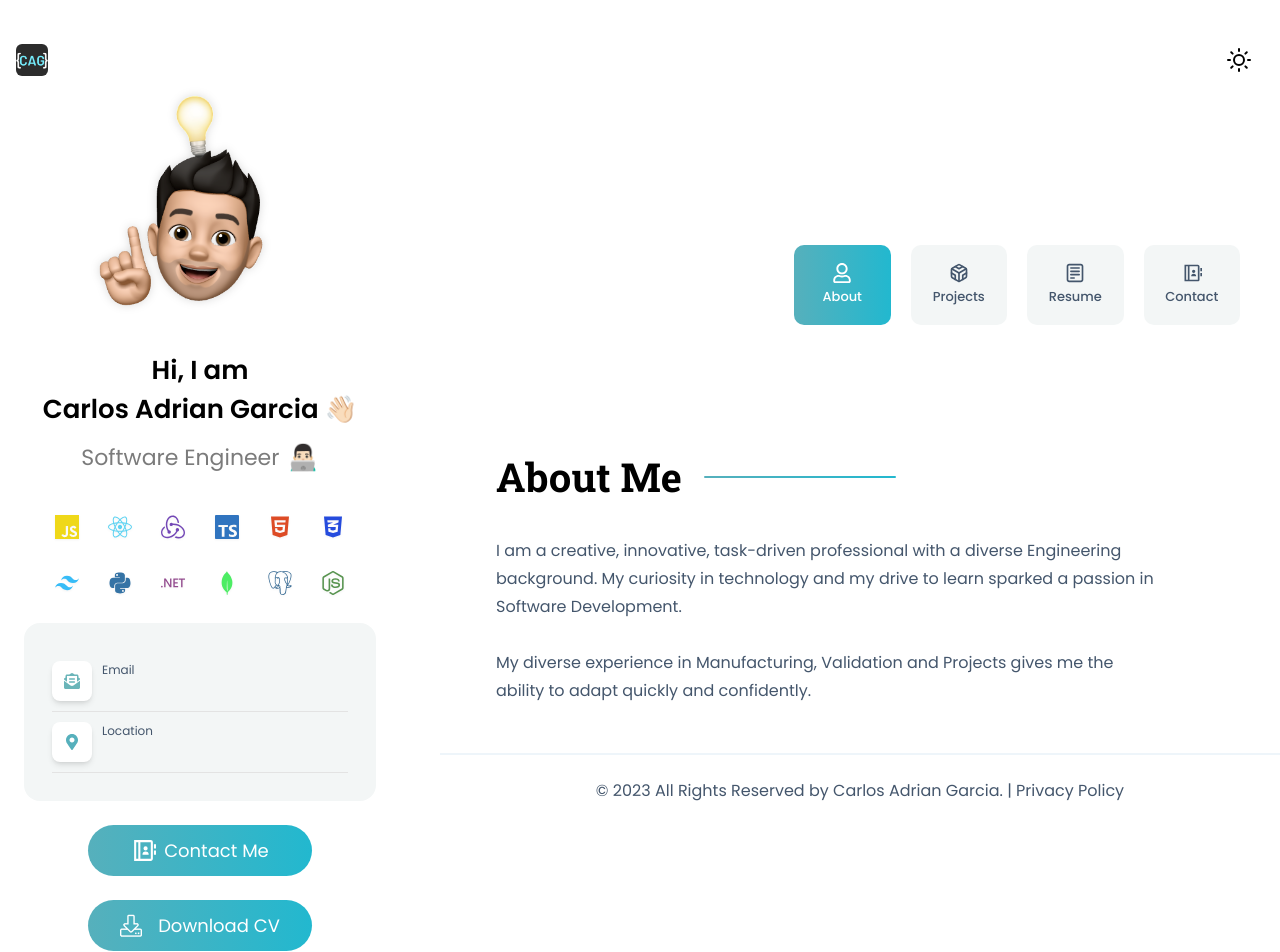
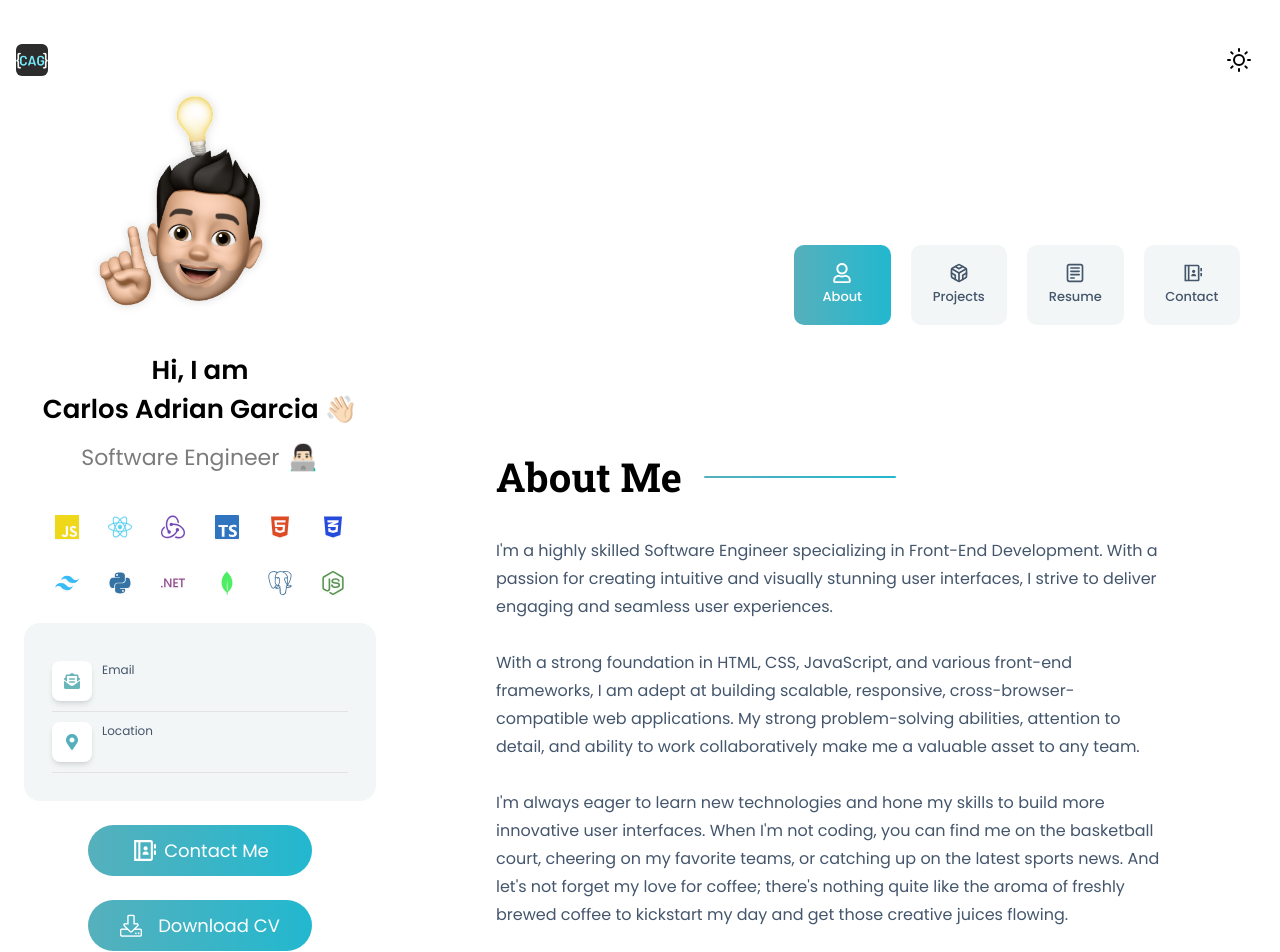
Before and after one commit to cagarcia2011/carlosadriangarcia, a React (Vite) app: page / in a window 1280 px wide. Shown: the top 952 px of the page. Built offline with nearby package versions, Linux system fonts and the light colour scheme.

Commit message:
Rewrite about me

```diff
--- a/src/pages/about/index.tsx
+++ b/src/pages/about/index.tsx
@@ -2,6 +2,20 @@ import { Footer, PageTitle } from '../../components'
 import { HomeCard } from '../home/HomeCard';
 import { useData } from '../../hooks';
 import { useEffect } from 'react';
+
+const AboutMeParagraph = () => {
+
+  return (
+    <p className="text-gray-lite  dark:text-color-910 leading-7">
+      I'm a highly skilled Software Engineer specializing in Front-End Development.
+      With a passion for creating intuitive and visually stunning user interfaces, I strive to deliver engaging and seamless user experiences.
+      <br /><br />With a strong foundation in HTML, CSS, JavaScript, and various front-end frameworks, I am adept at building scalable, responsive, cross-browser-compatible web applications.
+      My strong problem-solving abilities, attention to detail, and ability to work collaboratively make me a valuable asset to any team.
+      <br /><br />
+      I'm always eager to learn new technologies and hone my skills to build more innovative user interfaces. When I'm not coding, you can find me on the basketball court, cheering on my favorite teams, or catching up on the latest sports news. And let's not forget my love for coffee; there's nothing quite like the aroma of freshly brewed coffee to kickstart my day and get those creative juices flowing.
+    </p>
+  )
+}
 
 export const About = () => {
   const { avatars, handleImageChange } = useData()
@@ -30,10 +44,7 @@ export const About = () => {
                 <h2 className="after-effect after:left-52 mb-5">About Me</h2>
                 <div className="col-span-12 space-y-2.5">
                   <div className="lg:mr-16">
-                    <p className="text-gray-lite  dark:text-color-910 leading-7">
-                      I am a creative, innovative, task-driven professional with a diverse Engineering background. My curiosity in technology and my drive to learn sparked a passion in Software Development. <br /><br />
-                      My diverse experience in Manufacturing, Validation and Projects gives me the ability to adapt quickly and confidently.
-                    </p>
+                    <AboutMeParagraph />
                   </div>
                 </div>
               </div>
@@ -41,10 +52,7 @@ export const About = () => {
             <div className="lg:grid grid-cols-12 md:gap-10 pt-4 md:pt-[30px] items-center hidden " data-aos="fade-up">
               <div className="col-span-12 space-y-2.5">
                 <div className="lg:mr-16">
-                  <p className="text-gray-lite  dark:text-color-910 leading-7">
-                    I am a creative, innovative, task-driven professional with a diverse Engineering background. My curiosity in technology and my drive to learn sparked a passion in Software Development. <br /><br />
-                    My diverse experience in Manufacturing, Validation and Projects gives me the ability to adapt quickly and confidently.
-                  </p>
+                  <AboutMeParagraph />
                 </div>
               </div>
             </div>
```
